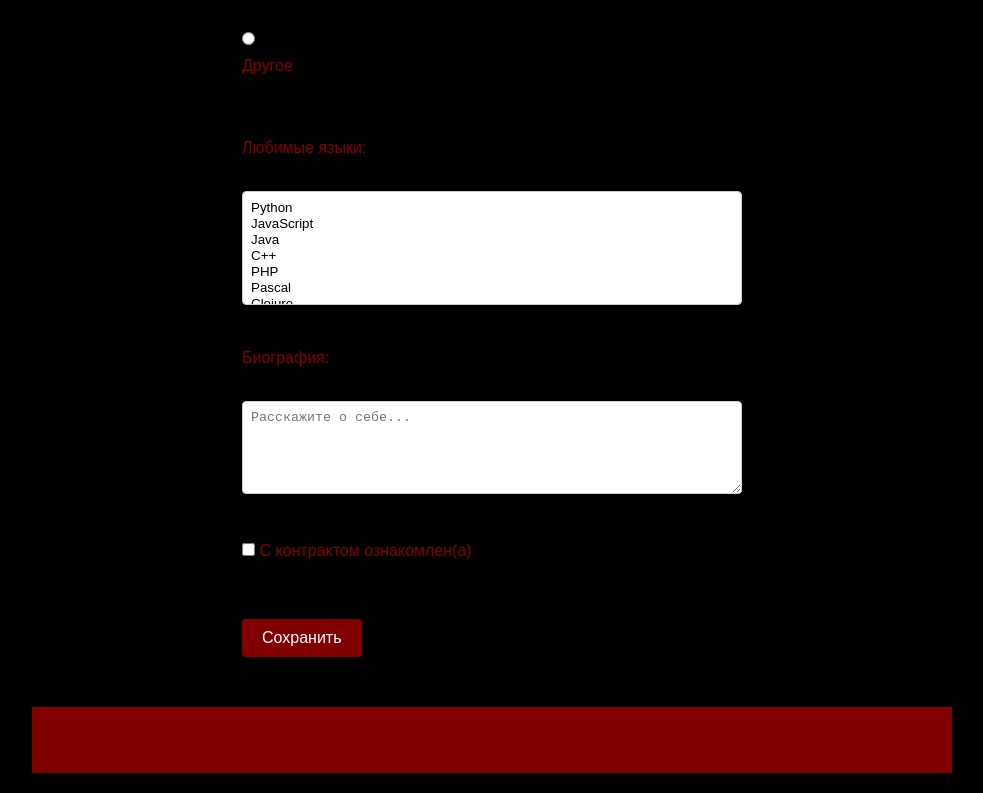
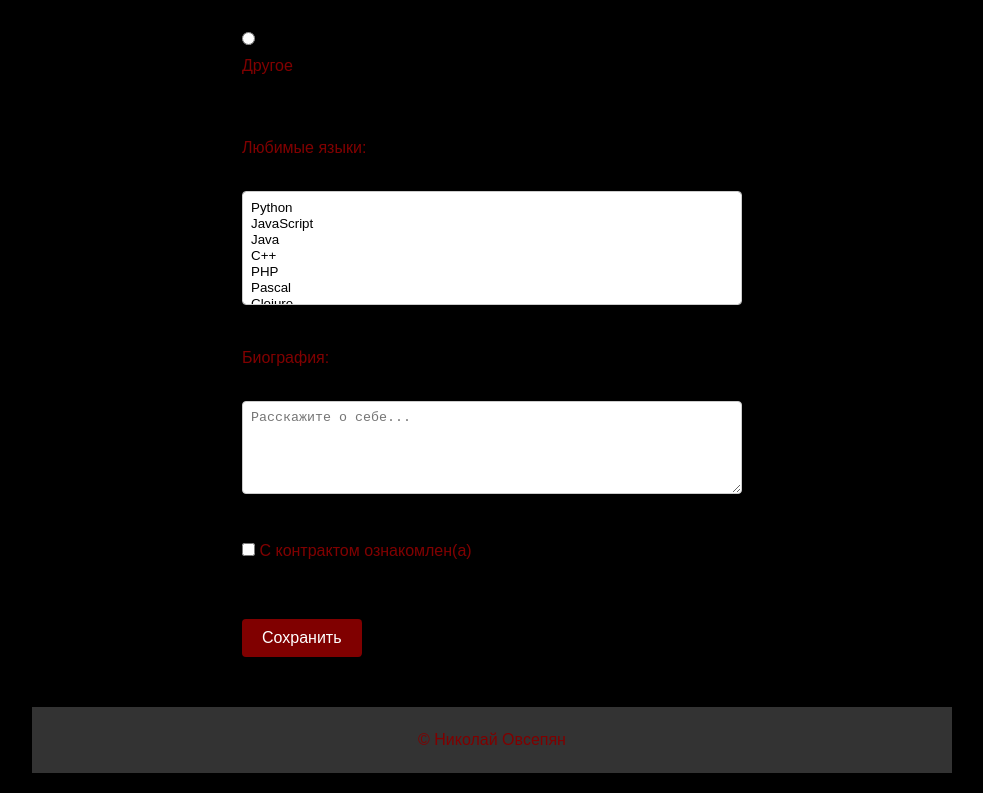
Before and after one commit to kklaha/lab2.github.io, a plain HTML site: page index.html in a window 1280 px wide. Shown: the part 2384-3177 px from the top of the page, without its empty margins (148-1131 px from the left). Drawn offline with Linux system fonts and the light colour scheme.

Commit message:
Update style.css

```diff
--- a/style.css
+++ b/style.css
@@ -134,7 +134,7 @@ button:hover {
     margin-top: 50px;
     text-align: center;
     background-color: #333;
-    background-color: #800000;
+    background-color: #333;
     padding: 20px;
     width: 100%;
 }
```
